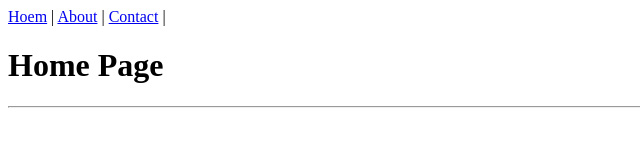
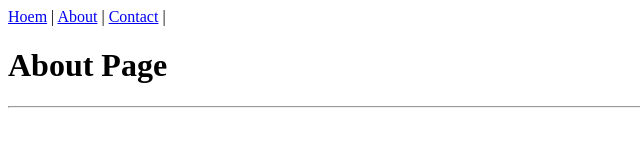
Before and after one commit to noon66/noon66.github.io, a plain HTML site: page about.html in a window 1280 px wide. Shown: the full height of the page, 0-640 px from the left. Drawn offline with Linux system fonts and the light colour scheme.

Commit message:
add about

```diff
--- a/about.html
+++ b/about.html
@@ -9,7 +9,7 @@
   <a href="index.html">Hoem</a> |
   <a href="About.html">About</a> |
   <a href="Contact.html">Contact</a> |
-  <h1>Home Page</h1>
+  <h1>About Page</h1>
   <hr>
 </body>
 </html>
```
